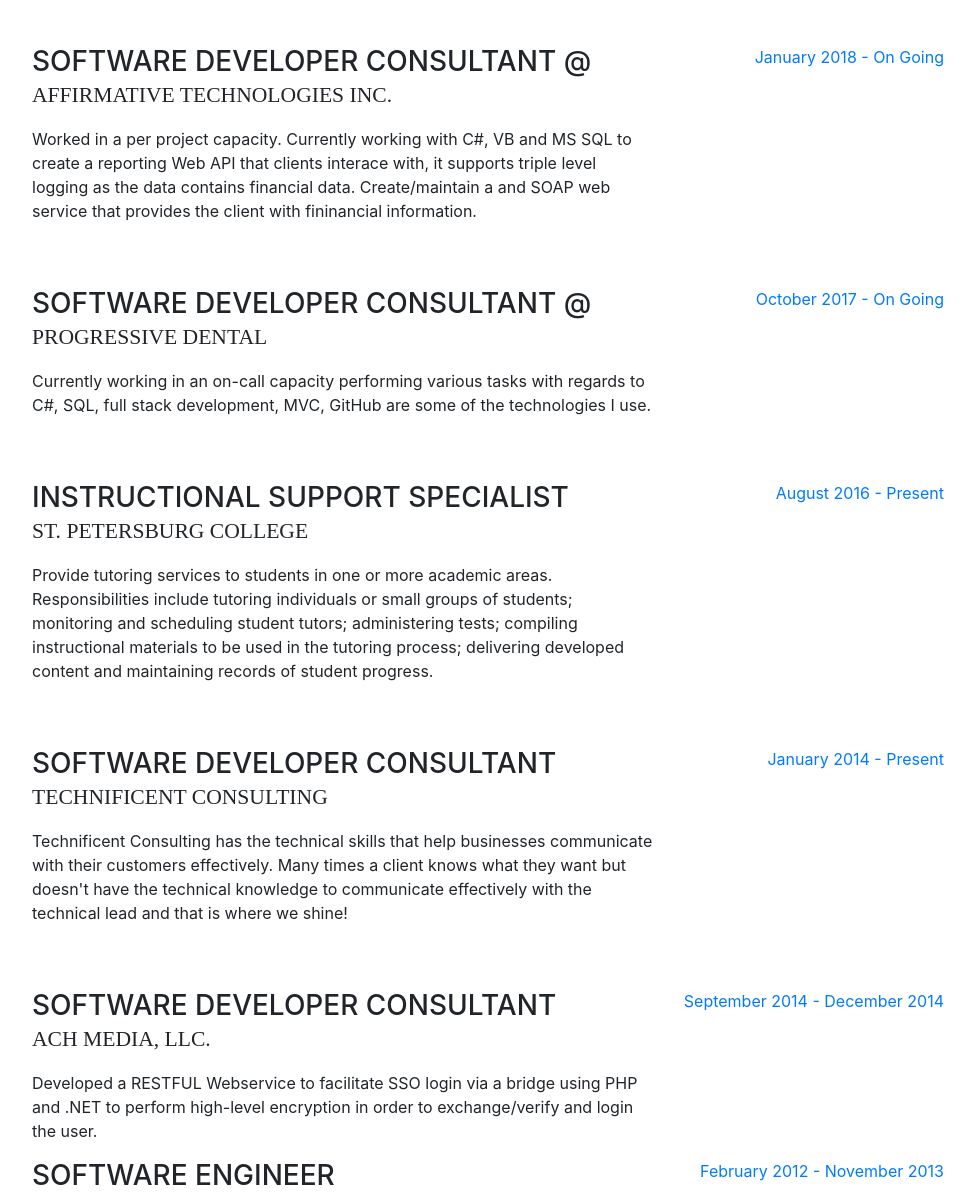
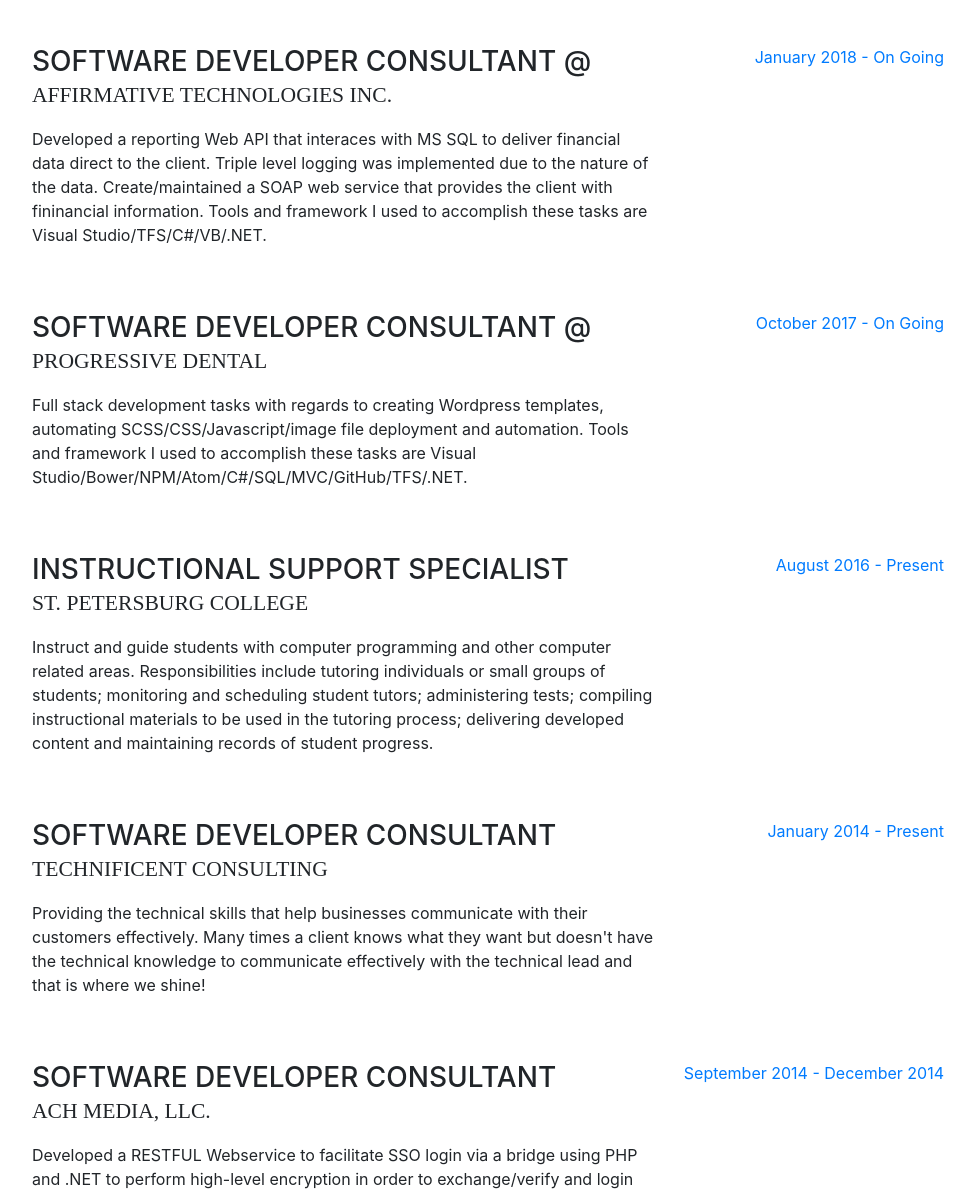
Before and after one commit to technificentConsulting/technificentconsulting.github.io, a website with bundled scripts: page index.html in a window 1280 px wide. Shown: the part 889-2086 px from the top of the page, without its empty margins (288-1263 px from the left). Built offline with nearby package versions, Linux system fonts and the light colour scheme; a web font is replaced by a local one.

Commit message:
resolved

```diff
--- a/index.html
+++ b/index.html
@@ -134,7 +134,7 @@
             <div class="resume-content mr-auto">
               <h3 class="mb-0">Software Developer Consultant @</h3>
               <div class="subheading mb-3">Affirmative Technologies Inc.</div>
-              <p>Worked in a per project capacity.  Currently working with C#, VB and MS SQL to create a reporting Web API that clients interace with, it supports triple level logging as the data contains financial data.  Create/maintain a and SOAP web service that provides the client with fininancial information.</p>
+               <p>Developed a reporting Web API that interaces with MS SQL to deliver financial data direct to the client. Triple level logging was implemented due to the nature of the data.  Create/maintained a SOAP web service that provides the client with fininancial information.  Tools and framework I used to accomplish these tasks are Visual Studio/TFS/C#/VB/.NET.</p>
             </div>
             <div class="resume-date text-md-right">
               <span class="text-primary">January 2018 - On Going</span>
@@ -144,7 +144,7 @@
             <div class="resume-content mr-auto">
               <h3 class="mb-0">Software Developer Consultant @</h3>
               <div class="subheading mb-3">Progressive Dental</div>
-              <p>Currently working in an on-call capacity performing various tasks with regards to C#, SQL, full stack development, MVC, GitHub are some of the technologies I use.</p>
+              <p>Full stack development tasks with regards to creating Wordpress templates, automating SCSS/CSS/Javascript/image file deployment and automation. Tools and framework I used to accomplish these tasks are Visual Studio/Bower/NPM/Atom/C#/SQL/MVC/GitHub/TFS/.NET.</p>
             </div>
             <div class="resume-date text-md-right">
               <span class="text-primary">October 2017 - On Going</span>
@@ -155,7 +155,7 @@
             <div class="resume-content mr-auto">
               <h3 class="mb-0">Instructional Support Specialist</h3>
               <div class="subheading mb-3">St. Petersburg College</div>
-              <p>Provide tutoring services to students in one or more academic areas.  Responsibilities include tutoring individuals or small groups of students; monitoring and scheduling student tutors; administering tests; compiling instructional materials to be used in the tutoring process; delivering developed content and maintaining records of student progress.</p>
+              <p>Instruct and guide students with computer programming and other computer related areas.  Responsibilities include tutoring individuals or small groups of students; monitoring and scheduling student tutors; administering tests; compiling instructional materials to be used in the tutoring process; delivering developed content and maintaining records of student progress.</p>
             </div>
             <div class="resume-date text-md-right">
               <span class="text-primary">August 2016 - Present</span>
@@ -166,7 +166,7 @@
             <div class="resume-content mr-auto">
               <h3 class="mb-0">Software Developer Consultant</h3>
               <div class="subheading mb-3">Technificent Consulting</div>
-              <p>Technificent Consulting has the technical skills that help businesses communicate with their customers effectively.  Many times a client knows what they want but doesn't have the technical knowledge to communicate effectively with the technical lead and that is where we shine!</p>
+              <p>Providing the technical skills that help businesses communicate with their customers effectively.  Many times a client knows what they want but doesn't have the technical knowledge to communicate effectively with the technical lead and that is where we shine!</p>
             </div>
             <div class="resume-date text-md-right">
               <span class="text-primary">January 2014 - Present</span>
```
